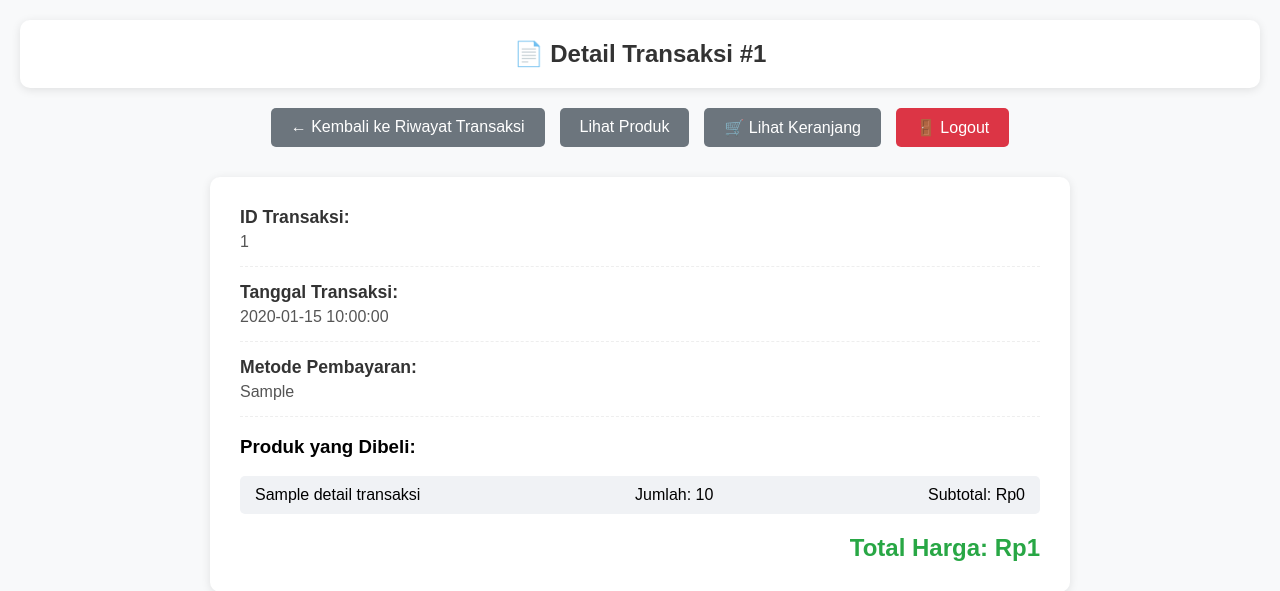
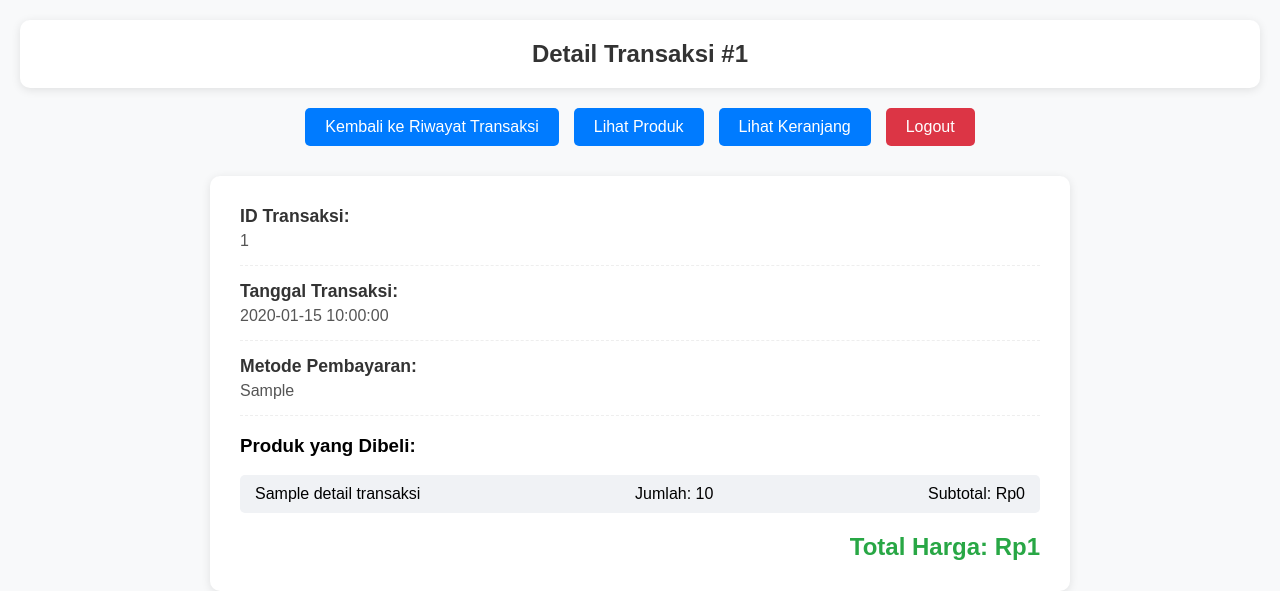
Before and after one commit to LouisF-min/Project, a CodeIgniter 4 app: the page made by app/Views/detail_transaksi.php in a window 1280 px wide. Shown: the top 591 px of the page. Run offline with PHP 8.4 and a stand-in for CodeIgniter, Linux system fonts and the light colour scheme; the template is opened without the code that fills it: most values are stand-ins (such as "Sample title", 1, 10 or a date in 2020); some libraries are stand-ins or nearby versions.

Commit message:
detail_keranjang

```diff
--- a/app/Views/detail_transaksi.php
+++ b/app/Views/detail_transaksi.php
@@ -29,14 +29,14 @@
         }
         .nav-link {
             padding: 10px 20px;
-            background: #6c757d;
+            background: #007bff;
             color: white;
             text-decoration: none;
             border-radius: 5px;
             transition: background 0.3s;
         }
         .nav-link:hover {
-            background: #545b62;
+            background:rgb(1, 95, 196);
         }
         .logout-link {
             background: #dc3545;
@@ -98,14 +98,14 @@
 </head>
 <body>
     <div class="header">
-        <h2>📄 Detail Transaksi #<?= $transaksi['id']; ?></h2>
+        <h2>Detail Transaksi #<?= $transaksi['id']; ?></h2>
     </div>
 
     <div class="navigation">
-        <a href="/transaksi" class="nav-link">← Kembali ke Riwayat Transaksi</a>
+        <a href="/transaksi" class="nav-link">Kembali ke Riwayat Transaksi</a>
         <a href="/produk" class="nav-link">Lihat Produk</a>
-        <a href="/keranjang" class="nav-link">🛒 Lihat Keranjang</a>
-        <a href="/logout" class="nav-link logout-link">🚪 Logout</a>
+        <a href="/keranjang" class="nav-link">Lihat Keranjang</a>
+        <a href="/logout" class="nav-link logout-link">Logout</a>
     </div>
 
     <div class="detail-container">
```
